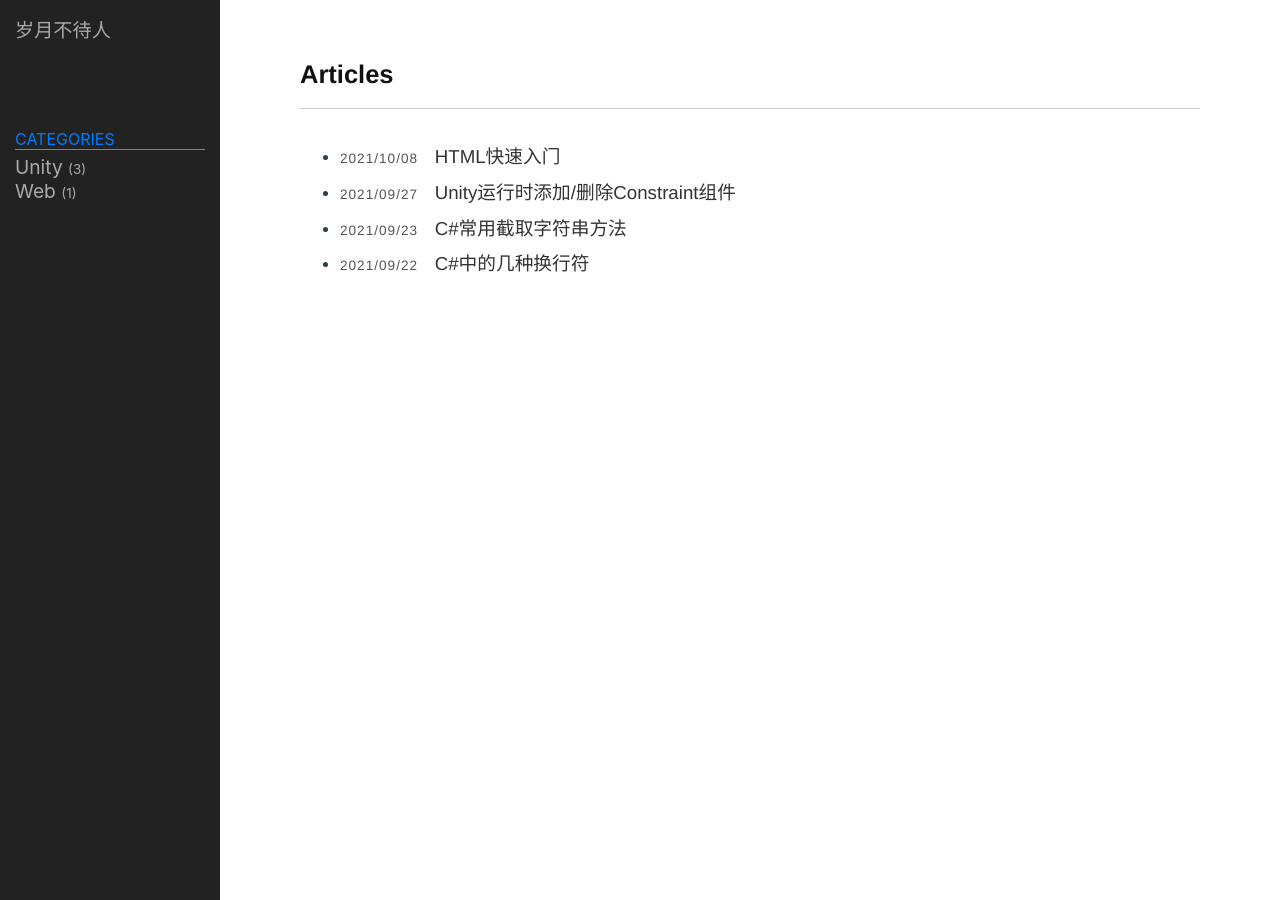
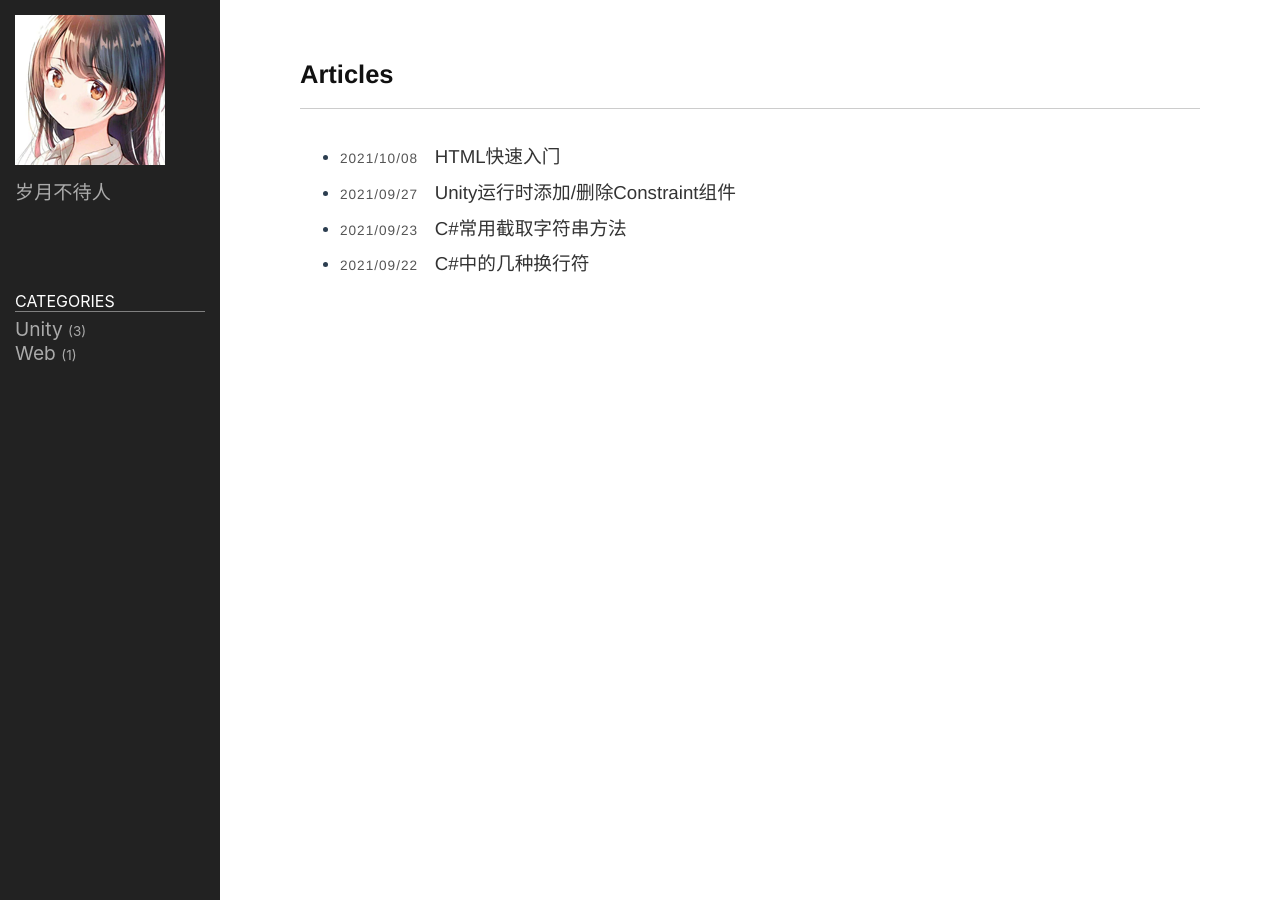
Before and after one commit to Honlay/Honlay.github.io, a Jekyll site: the page built from index.md, in a window 1280 px wide. Built offline with Jekyll 4.4.1, drawn with Linux system fonts in a browser that asks for light colours.

Commit message:
Update sidebar.html

```diff
--- a/_includes/sidebar.html
+++ b/_includes/sidebar.html
@@ -1,6 +1,11 @@
 <div class="sidebar-item sidebar-header">
 	<div class='sidebar-brand'>
-		<a href="/" src="logo.png"</a>
+		<!-- <img src="logo.png" alt="" >
+		<a href="/" src="logo.png"</a> -->
+		<a href="/">
+			<img src="logo.png" />
+		</a>
+
 	</div>
 	<p class="lead">{{ site.description }}</p>
 	{%- if social.github -%}
```
